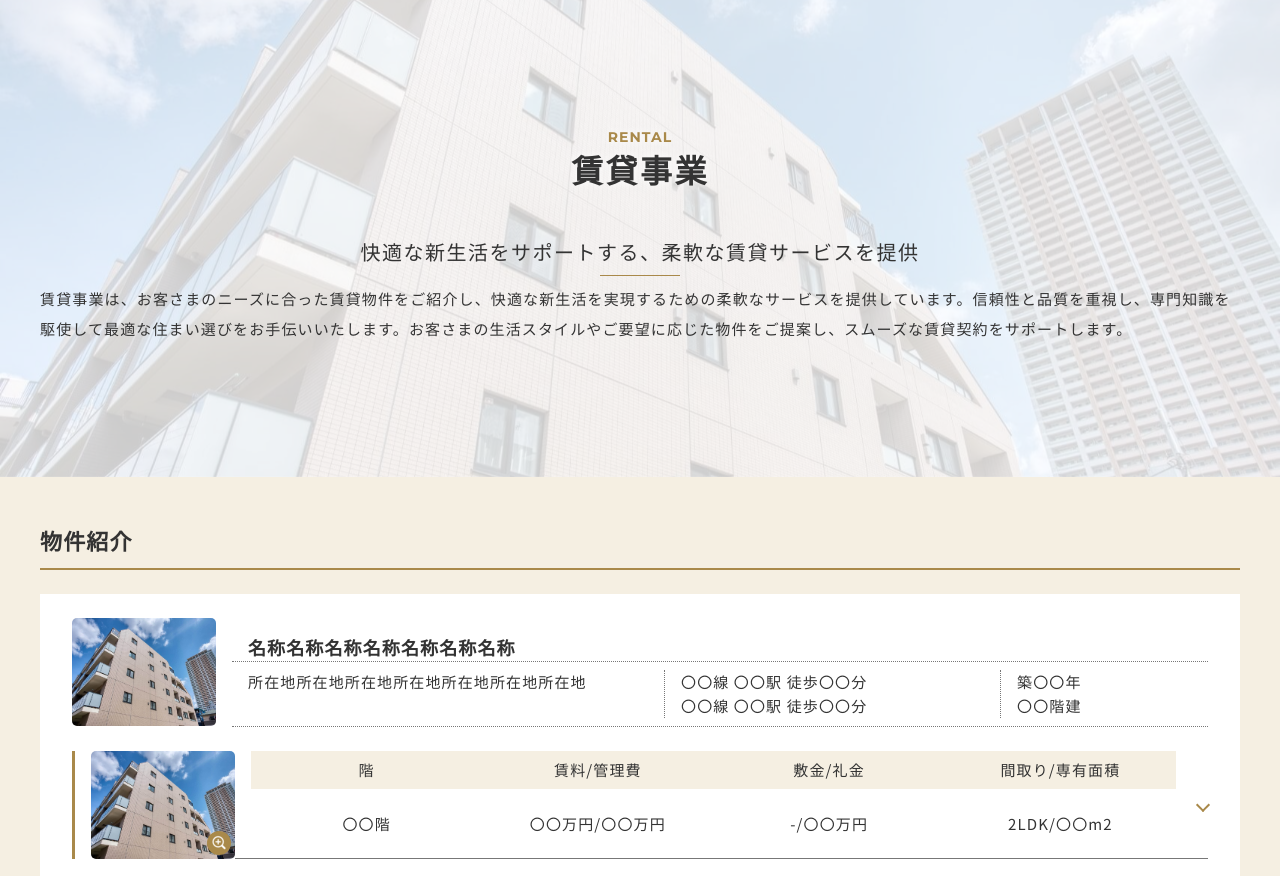
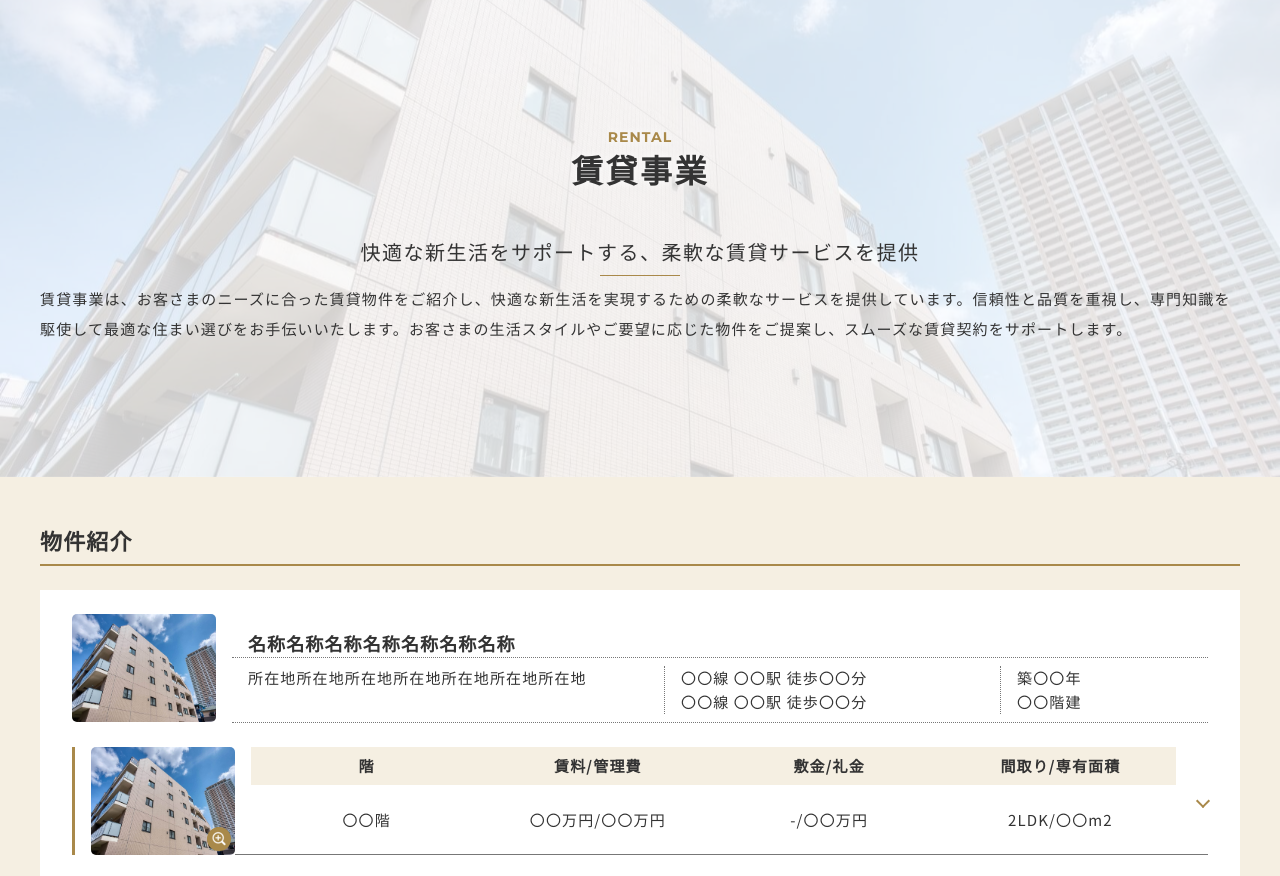
Before and after one commit to yamasaki-web/kinkibuild, a plain HTML site: page rental.htm in a window 1280 px wide. Shown: the part 75-951 px from the top of the page. Drawn offline with Linux system fonts and the light colour scheme.

Commit message:
ローディング調整、余白調整、フォントサイズ調整、フォント太さ調整

```diff
--- a/rental.htm
+++ b/rental.htm
@@ -693,6 +693,6 @@
   <!-- 固有スクリプト -->
   <script src="js/vendor/iziModal.min.js"></script>
   <script src="js/rental.js"></script>
-</body>kf
+</body>
 
 </html>
--- a/sass/foundation/_base.scss
+++ b/sass/foundation/_base.scss
@@ -349,83 +349,39 @@ img {
     left: 50%;
     transform: translate(-50%,-50%);
     overflow: hidden;
+    opacity: 0;
     img{
       transform: translateY(30px);
       transition: 0.3s cubic-bezier(.92,.03,.35,.94);
+      aspect-ratio: 477/52;
+      height: 27px;
+      @include mq(sp){
+      height: 21px;
+      }
     }
   }
-
-  // .circle-spin {
-  //   position: absolute;
-  //   top: 50%;
-  //   left: 50%;
-  //   transform: translate(-50%, -50%);
-  //   width: 40px;
-  //   aspect-ratio: 1/1;
-
-  //   @include mq(sp) {
-  //     width: 24px;
-  //   }
-
-  //   &::before,
-  //   &::after {
-  //     content: '';
-  //     position: absolute;
-  //     inset: 0;
-  //     border-width: 3px;
-  //     border-style: solid;
-  //     border-color: $primary-color $primary-color transparent transparent;
-  //     border-radius: 50%;
-  //     transform: rotate(0deg);
-  //     animation: 1s infinite circle-spin;
-
-  //     @include mq (sp) {
-  //       border-width: 2px;
-  //     }
-  //   }
-
-  //   &::before {
-  //     animation-timing-function: cubic-bezier(0.5, 0, 0.75, 0);
-  //   }
-
-  //   &::before {
-  //     animation-timing-function: cubic-bezier(0.25, 1, 0.5, 1);
-  //   }
-  // }
-
-  // @keyframes circle-spin {
-  //   from {
-  //     transform: rotate(0deg);
-  //   }
-
-  //   to {
-  //     transform: rotate(360deg);
-  //   }
-  // }
 }
 
 .once #loading {
   display: flex;
+
   .logo{
+    opacity: 1;
     img{
-      // transform: translateY(0);
-      // transition-delay: 0.4s;
-      // animation: fadeUp-30 1s cubic-bezier(.92,.03,.35,.94) 2s both;
+      transform: translateY(0);
     }
   }
 }
 
 .once.js-loaded #loading {
   &::before {
-    height: 0;
-    transition-delay: 1.5s;
+    transform: translateY(-100%);
+    transition-delay: 1s;
   }
   .logo{
     img{
-      // transform: translateY(-30px);
-      // transition-delay: 1s;
       transform: translateY(0);
-      animation: fadeUp-30 0.3s cubic-bezier(.92,.03,.35,.94) 1.5s forwards;
+      animation: fadeUp-30 0.3s cubic-bezier(.92,.03,.35,.94) 1s forwards;
     }
   }
 }
@@ -552,6 +508,7 @@ img {
             justify-content: center;
             gap: 16px;
             padding: 10px 16px;
+            font-weight: 500;
 
             &::before {
               content: "";
--- a/sass/layout/_index.scss
+++ b/sass/layout/_index.scss
@@ -203,7 +203,7 @@
               .title {
                 position: relative;
                 font-family: $lato;
-                font-size: 1.8rem;
+                font-size: 2rem;
                 font-weight: 700;
                 letter-spacing: 0.075em;
                 color: $txt-color;
@@ -321,7 +321,7 @@
 
         &__item {
           display: flex;
-          border-top: 1px solid rgb($color: $primary-color, $alpha: 0.4);
+          border-top: 1px solid rgb($color: $border-color, $alpha: 0.4);
           margin-top: 20px;
           padding-top: 16px;
 
@@ -342,7 +342,7 @@
             width: 100%;
             margin-top: 16px;
             color: $primary-color;
-            font-weight: 500;
+            font-weight: 700;
 
             &:first-child {
               margin-top: 0;
--- a/sass/layout/_message.scss
+++ b/sass/layout/_message.scss
@@ -28,7 +28,7 @@
       font-family: $mincho;
     }
     .message__body{
-      margin-top: 32px;
+      margin-top: 16px;
       line-height: 2.6;
       font-family: $mincho;
       .name{
--- a/sass/layout/_rental.scss
+++ b/sass/layout/_rental.scss
@@ -241,6 +241,7 @@
                     background-color: #f5efe2;
                     padding: 4px 24px;
                     text-align: center;
+                    font-weight: 700;
 
                     @include mq(sp) {
                       padding: 2px 24px;
@@ -292,6 +293,7 @@
                     @include mq(sp) {
                       width: 100%;
                       padding: 8px 16px;
+                      border: none;
                     }
                   }
 
--- a/sass/layout/_selling.scss
+++ b/sass/layout/_selling.scss
@@ -241,6 +241,7 @@
                     background-color: #f5efe2;
                     padding: 4px 24px;
                     text-align: center;
+                    font-weight: 700;
 
                     @include mq(sp) {
                       padding: 2px 24px;
@@ -292,6 +293,7 @@
                     @include mq(sp) {
                       width: 100%;
                       padding: 8px 16px;
+                      border: none;
                     }
                   }
 
--- a/sass/object/_module.scss
+++ b/sass/object/_module.scss
@@ -92,7 +92,7 @@
         }
 
         @include mq(sp) {
-          font-size: 2.4rem;
+          font-size: 2.2rem;
           font-weight: 700;
         }
       }
@@ -117,7 +117,7 @@
         line-height: 1.6;
         opacity: 0;
         @include mq(sp){
-          font-size: 1.6rem;
+          font-size: 1.5rem;
         }
         &::before{
           content: "";
@@ -252,7 +252,7 @@
     line-height: 1.5;
 
     @include mq(sp) {
-      font-size: 2rem;
+      font-size: 1.8rem;
     }
   }
 }
@@ -262,13 +262,13 @@
   border-bottom: 2px solid $primary-color;
   color: $txt-color;
   font-size: 2.2rem;
-  padding-bottom: 8px;
+  padding-bottom: 4px;
   line-height: 1.6;
   font-weight: 700;
 
   @include mq(sp) {
-    font-size: 1.7rem;
-    padding-bottom: 2px;
+    font-size: 1.6rem;
+    border-bottom: 1px solid $primary-color;
   }
 }
 
```
Also changed, not shown: index.htm (+1 -1 lines), css/style.css, 1 other file.
